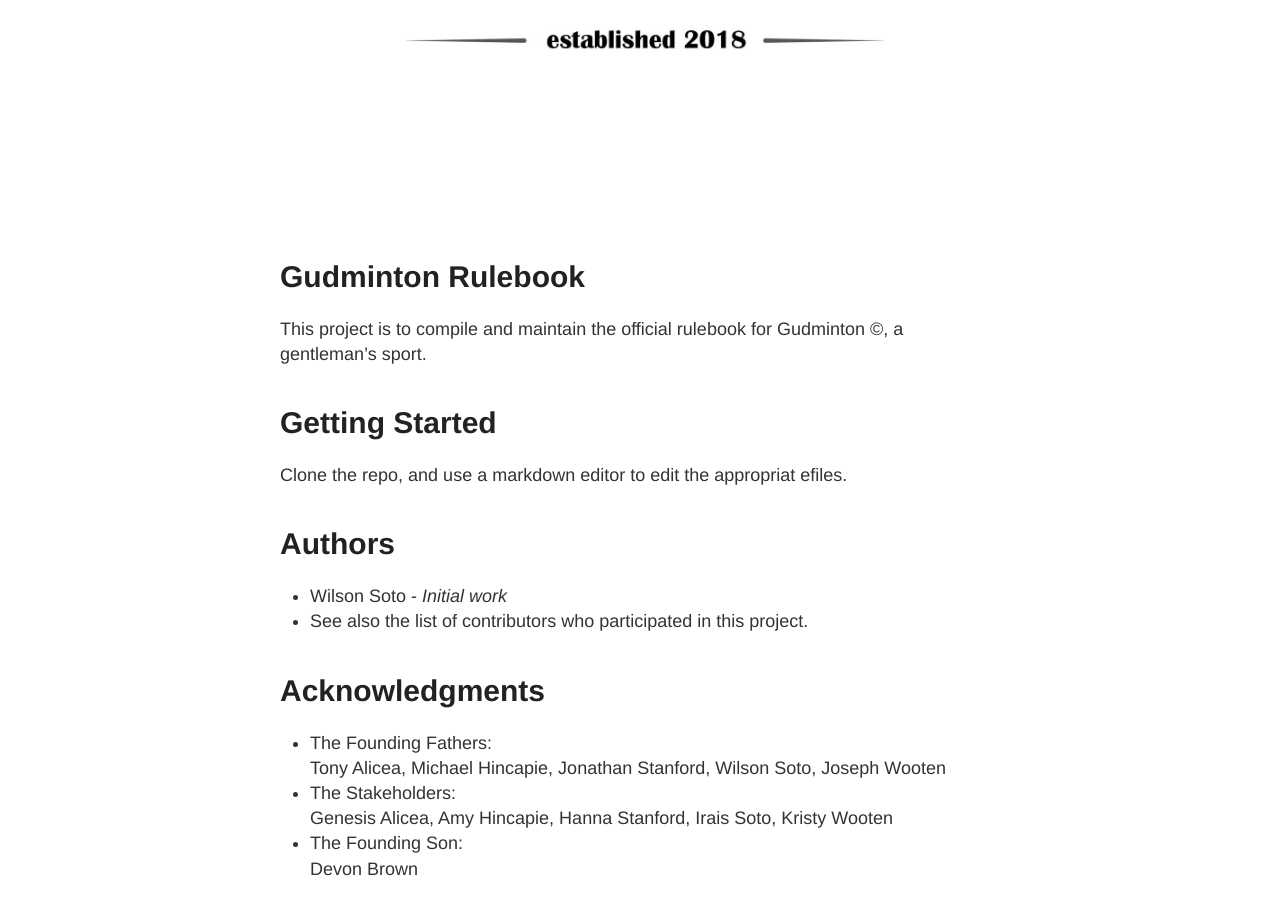
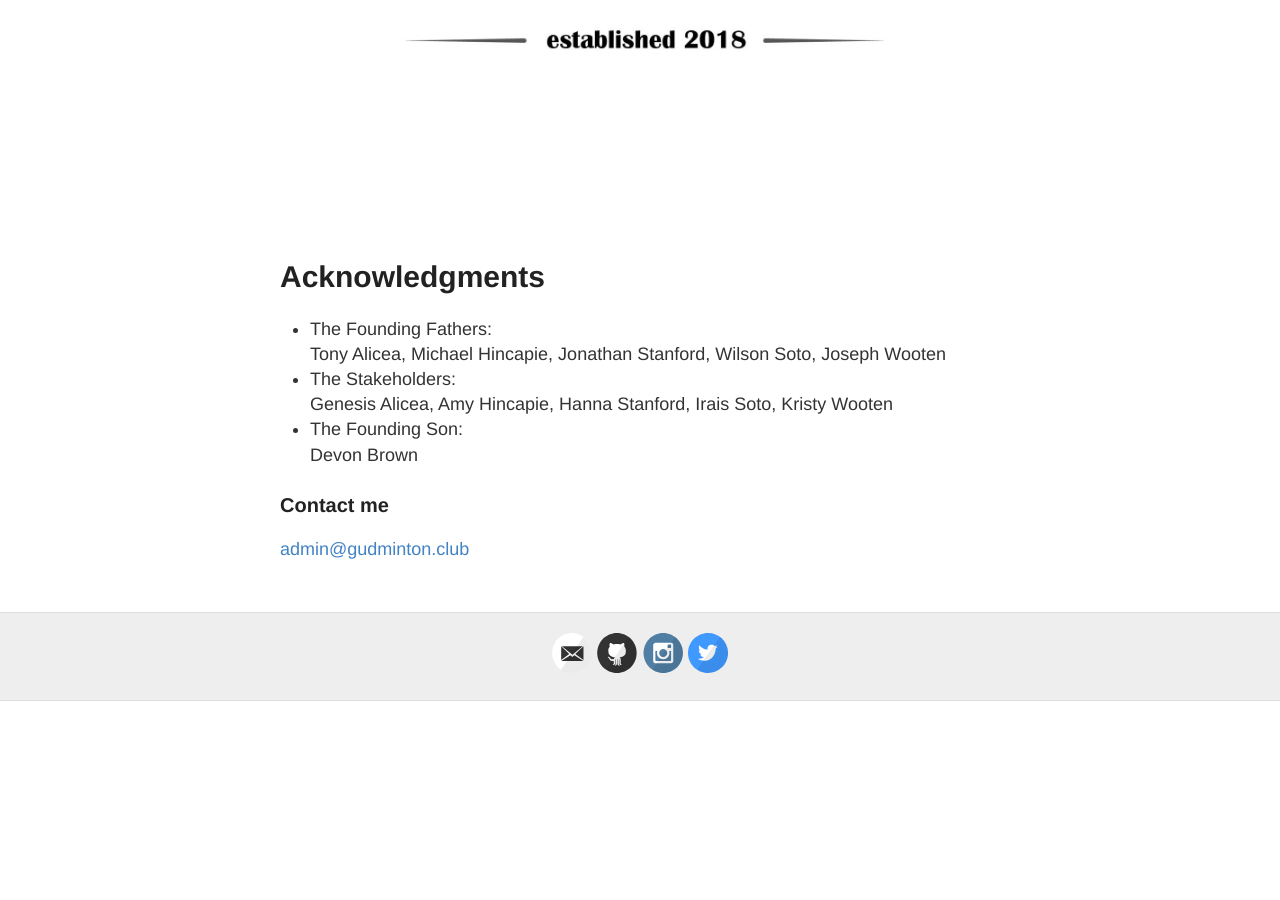
Before and after one commit to gudminton/gudminton.github.io, a Jekyll site: the page built from about.md, in a window 1280 px wide and 900 px high, scrolled down 729 px. Built offline with Jekyll 4.4.1, drawn with Linux system fonts in a browser that asks for light colours; after the commit the page ends 1430 px from its top, so only the background shows below that.

```diff
--- a/_config.yml
+++ b/_config.yml
@@ -22,11 +22,11 @@ footer-links:
   facebook:
   flickr:
   github: gudminton/gudminton.github.io
-  instagram:
+  instagram: https://www.instagram.com/officialgudminton/
   linkedin:
   pinterest:
   rss: # just type anything here for a working RSS icon
-  twitter:
+  twitter: https://twitter.com/gudminton
   stackoverflow: # your stackoverflow profile, e.g. "users/50476/bart-kiers"
   youtube: # channel/<your_long_string> or user/<user-name>
   googleplus: # anything in your profile username that comes after plus.google.com/
--- a/about.md
+++ b/about.md
@@ -5,16 +5,6 @@ permalink: /about/
 ---
 
 ![Gudminton Fiskill Association](/images/gudminton_logo.JPG "Gudminton Fiskill Association")
-
-# Gudminton Rulebook
-This project is to compile and maintain the official rulebook for Gudminton ©, a gentleman's sport.
-
-# Getting Started
-Clone the repo, and use a markdown editor to edit the appropriat efiles.
-
-# Authors
-- Wilson Soto - *Initial work*
-- See also the list of contributors who participated in this project.
 
 # Acknowledgments
 - The Founding Fathers:
```
